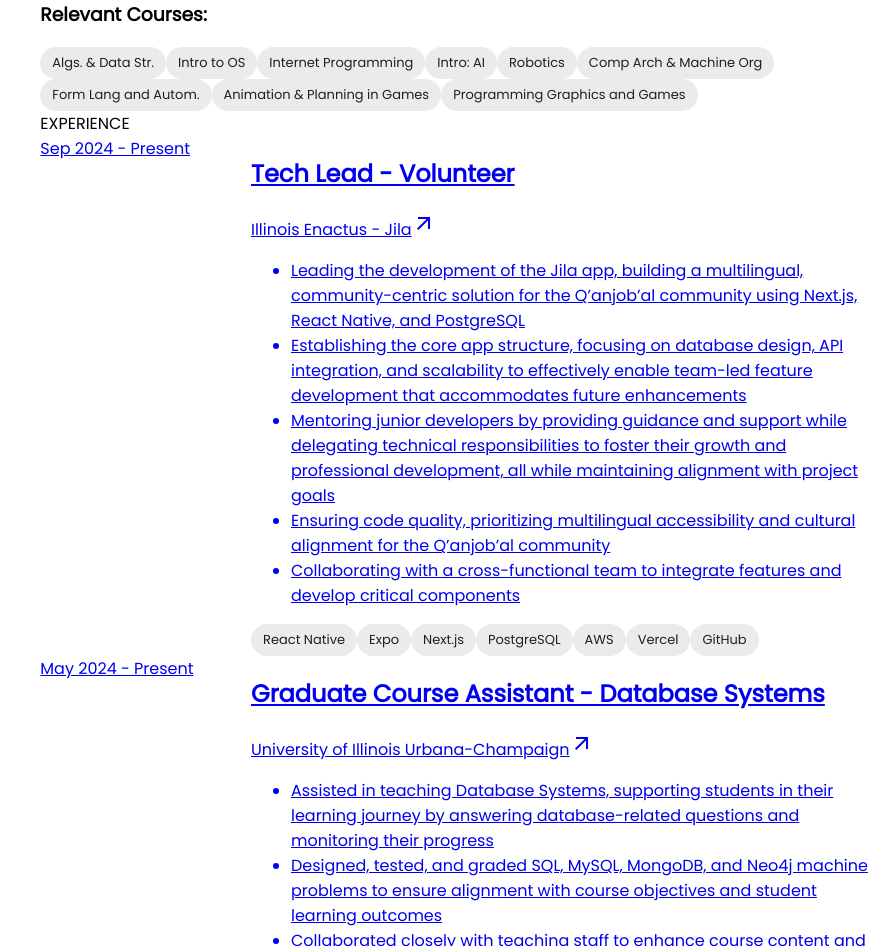
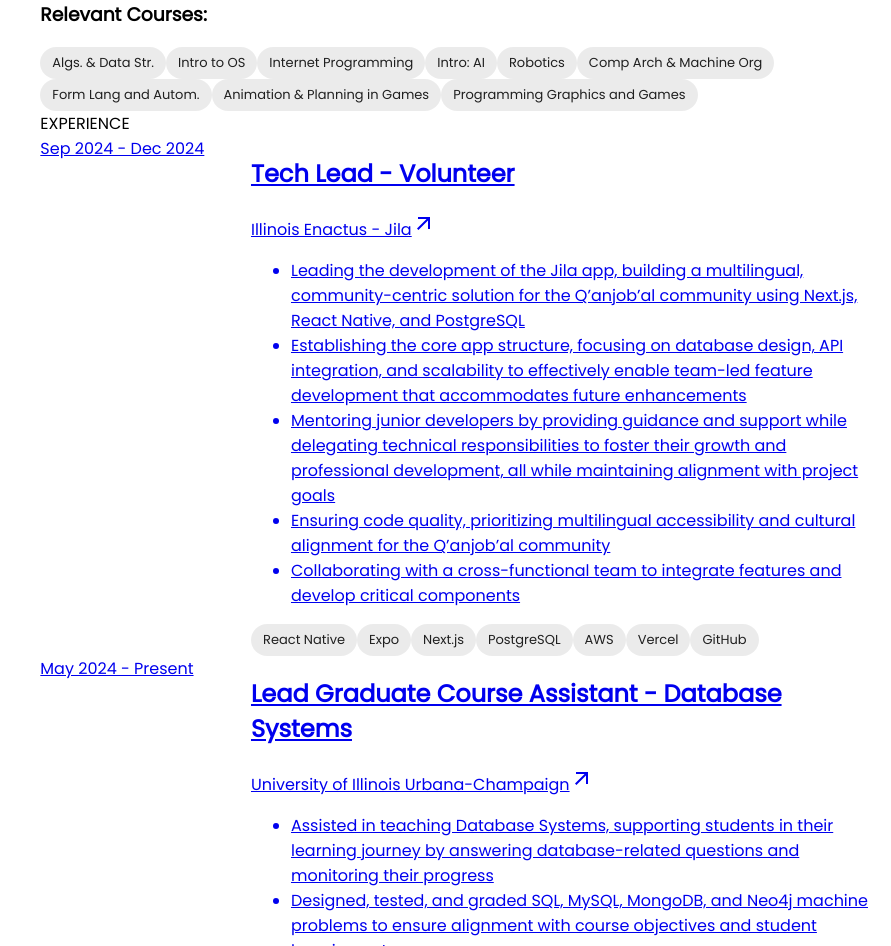
Before and after one commit to Jake-WangZhi/portfolio, a Next.js app: page / in a window 1280 px wide. Shown: the part 820-1766 px from the top of the page, without its empty margins (389-1280 px from the left). Built offline with nearby package versions, Linux system fonts and the light colour scheme.

Commit message:
update CA exp

```diff
--- a/components/Experience.tsx
+++ b/components/Experience.tsx
@@ -3,7 +3,7 @@
 export const Experience = () => {
   const EXPERIENCES = [
     {
-      time: "Sep 2024 - Present",
+      time: "Sep 2024 - Dec 2024",
       title: "Tech Lead - Volunteer",
       company: "Illinois Enactus - Jila",
       description: [
@@ -26,7 +26,7 @@
     },
     {
       time: "May 2024 - Present",
-      title: "Graduate Course Assistant - Database Systems",
+      title: "Lead Graduate Course Assistant - Database Systems",
       company: "University of Illinois Urbana-Champaign",
       description: [
         "Assisted in teaching Database Systems, supporting students in their learning journey by answering database-related questions and monitoring their progress",
```
